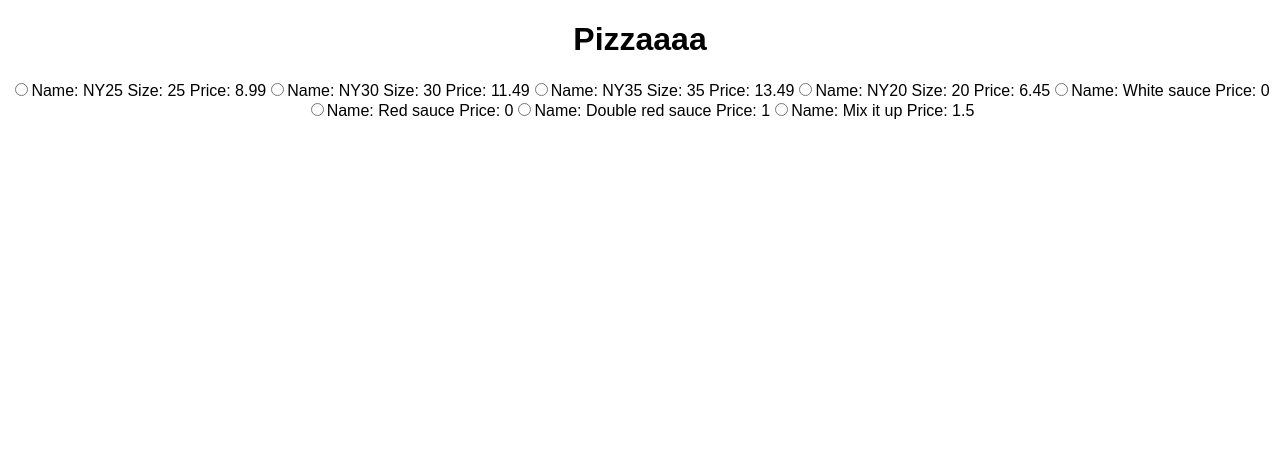
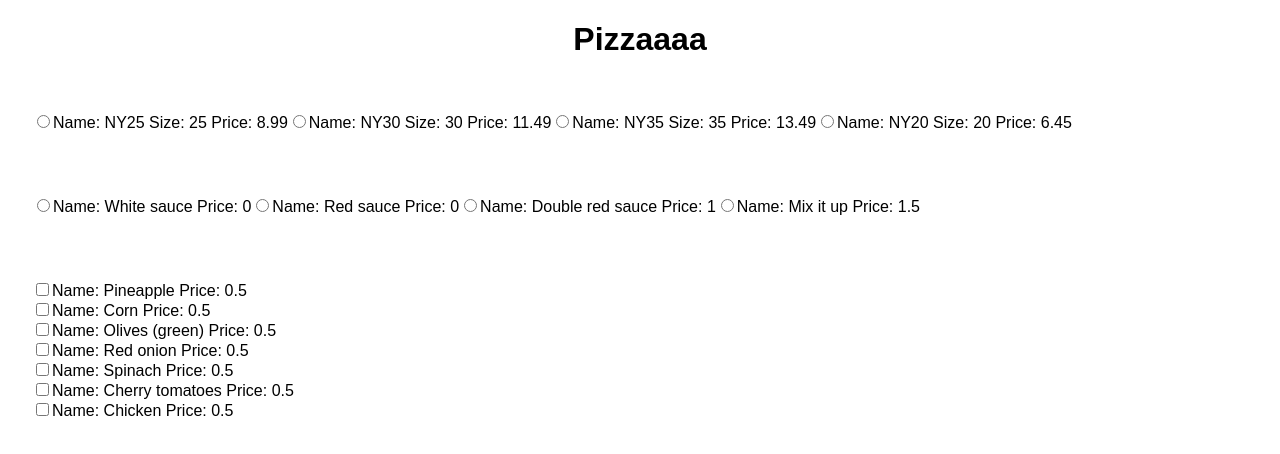
Before and after one commit to Carlier92/homework-6, a React (Create React App) app in the folder pizza-app/: page / in a window 1280 px wide. Shown: the top 454 px of the page. Built offline with nearby package versions, Linux system fonts and the light colour scheme.

Commit message:
make checkboxes work and make start on reducer

```diff
--- a/pizza-app/src/actions/types.js
+++ b/pizza-app/src/actions/types.js
@@ -1,2 +1,4 @@
-// export const ADD_BASE = 'ADD_BASE'
-// export const REMOVE_BASE = 'REMOVE_BASE'
+export const SELECTED_PIZZA = 'SELECTED_PIZZA'
+export const ADD_BASE = 'ADD_BASE'
+export const ADD_SAUCE = 'ADD_SAUCE'
+export const ADD_TOPPINGS = 'ADD_TOPPINGS'
--- a/pizza-app/src/components/PizzaBases.js
+++ b/pizza-app/src/components/PizzaBases.js
@@ -14,9 +14,9 @@ class PizzaBases extends PureComponent {
         this.handleSubmit = this.handleSubmit.bind(this);
     }
 
-    handleChange(name) {
+    handleChange(e) {
         this.setState({
-            pickedBase: name
+            pickedBase: e.target.value
         })
         setTimeout(() => {
             this.props.callbackBase(this.state.pickedBase)
@@ -32,16 +32,18 @@ class PizzaBases extends PureComponent {
         return (
             this.props.data.map(pizzaBase => {
                 const {name, id, size, price} = pizzaBase;
-                return (<label>
+                return (
+                    <label>
                         <input
                             key={name + id}
                             type="radio"
-                        value={pickedBase}
+                            value={name}
                             checked={pickedBase === name}
-                        onChange={() => this.handleChange(name)}
+                            onChange={this.handleChange}
                         />
                         Name: {name} Size: {size} Price: {price}
-                </label>)
+                    </label>
+                )
             })
         )
     }
--- a/pizza-app/src/components/PizzaSauces.js
+++ b/pizza-app/src/components/PizzaSauces.js
@@ -14,9 +14,9 @@ class PizzaSauce extends PureComponent {
         this.handleSubmit = this.handleSubmit.bind(this);
     }
 
-    handleChange(name) {
+    handleChange(e) {
         this.setState({
-            pickedSauce: name
+            pickedSauce: e.target.value
         })
         setTimeout(() => {
             this.props.callbackSauce(this.state.pickedSauce)
@@ -31,17 +31,19 @@ class PizzaSauce extends PureComponent {
         const { pickedSauce } = this.state
         return (
             this.props.data.map(PizzaSauce => {
-                const {name, id, size, price} = PizzaSauce;
-                return (<label>
+                const {name, id, price} = PizzaSauce;
+                return (
+                    <label>
                         <input
                             key={name + id}
                             type="radio"
-                        value={pickedSauce}
+                            value={name}
                             checked={pickedSauce === name}
-                        onChange={() => this.handleChange(name)}
+                            onChange={this.handleChange}
                         />
                         Name: {name} Price: {price}
-                </label>)
+                    </label>
+                )
             })
         )
     }
--- /dev/null
+++ b/pizza-app/src/components/PizzaToppings.js
@@ -0,0 +1,63 @@
+import React, { PureComponent } from 'react'
+import { connect } from 'react-redux'
+
+class PizzaToppings extends PureComponent {
+    constructor(props) {
+        super(props);
+        this.state = {
+            pickedToppings: []
+        }
+
+        this.handleChange = this.handleChange.bind(this);
+        this.handleSubmit = this.handleSubmit.bind(this);
+    }
+
+    handleChange(e) {
+        if(this.state.pickedToppings.includes(e.target.value)) {
+            let stateCopy = [...this.state.pickedToppings]
+            stateCopy.splice(stateCopy.indexOf(e.target.value), 1);
+
+            this.setState({
+                pickedToppings: stateCopy
+            })
+        } else {
+            this.setState({
+                pickedToppings: [e.target.value, ...this.state.pickedToppings]
+            })
+        }
+
+        setTimeout(() => {
+            this.props.callbackTopping(this.state.pickedToppings)
+        }, 10) //hacky way voor het werken van de eerste klik. refactoren naar betere promiss?
+    }
+
+    handleSubmit(event) {
+        event.preventDefault()
+    }
+
+    render() {
+        const { pickedToppings } = this.state
+
+        return (
+            this.props.data.map(topping => {
+                const {name, id, price} = topping
+                return (
+                    <label>
+                        <input
+                            key={name + id}
+                            type="checkbox"
+                            value={name}
+                            checked={pickedToppings.includes(name)}
+                            onChange={this.handleChange}
+                        />
+                        Name: {name} Price: {price}
+                    </label>
+                )
+            })
+        )
+    }
+}
+
+export default PizzaToppings
+
+//proberen om deze state naar de redux state te krijgen.
--- a/pizza-app/src/containers/AllOptions.js
+++ b/pizza-app/src/containers/AllOptions.js
@@ -4,17 +4,19 @@ import { connect } from 'react-redux'
 import {bases, sauces, toppings} from '../data/pizza-options'
 import PizzaBases from '../components/PizzaBases'
 import PizzaSauces from '../components/PizzaSauces'
+import PizzaToppings from '../components/PizzaToppings'
 
 class AllOptions extends PureComponent {
     constructor(props) {
         super(props);
         this.state = {
             pickedBase: "",
-            pickedSauce: ""
+            pickedSauce: "",
+            pickedTopping: []
         }
         this.callbackBase = this.callbackBase.bind(this)
         this.callbackSauce = this.callbackSauce.bind(this)
-
+        this.callbackTopping = this.callbackTopping.bind(this)
     }
 
     callbackBase(childState) {
@@ -29,14 +31,29 @@ class AllOptions extends PureComponent {
         })
     }
 
+    callbackTopping(childState) {
+        this.setState({
+            pickedTopping: childState
+        })
+    }
+
     render() {
         console.log(this.state);
 
         return (
             <form>
-                <PizzaBases callbackBase={this.callbackBase} data={bases} />
-                <PizzaSauces callbackSauce={this.callbackSauce} data={sauces} />
-                {/* <CheckBoxComponent data={pizzaToppings} /> */}
+                <ul className="form-list">
+                    <li className="bases">
+                        <PizzaBases callbackBase={this.callbackBase} data={bases} />
+                    </li>
+                    <li className="sauces">
+                        <PizzaSauces callbackSauce={this.callbackSauce} data={sauces} />
+                    </li>
+
+                    <li className="toppings">
+                        <PizzaToppings callbackTopping={this.callbackTopping} data={toppings} />
+                    </li>
+                </ul>
             </form>
         )
     }
--- a/pizza-app/src/data/pizza-options.js
+++ b/pizza-app/src/data/pizza-options.js
@@ -16,7 +16,7 @@ export const bases = [ //radio button
     {id: 1, name: 'Pineapple', price: 0.50},
     {id: 2, name: 'Corn', price: 0.50},
     {id: 3, name: 'Olives (green)', price: 0.50},
-    {id: 4, name: 'Red union', price: 0.50},
+    {id: 4, name: 'Red onion', price: 0.50},
     {id: 5, name: 'Spinach', price: 0.50},
     {id: 6, name: 'Cherry tomatoes', price: 0.50},
     {id: 7, name: 'Chicken', price: 0.50}
--- a/pizza-app/src/index.js
+++ b/pizza-app/src/index.js
@@ -1,6 +1,7 @@
 import React from 'react';
 import ReactDOM from 'react-dom';
 import './index.css';
+import './style/styles.css';
 import App from './App';
 import registerServiceWorker from './registerServiceWorker';
 import { Provider } from 'react-redux'
--- a/pizza-app/src/reducers/pickPizza.js
+++ b/pizza-app/src/reducers/pickPizza.js
@@ -1,11 +1,17 @@
+import { ADD_BASE, ADD_SAUCE, ADD_TOPPINGS } from '../actions/types'
+
 export default (state = [], { type, payload } = {}) => {
+    switch (type) {
+        case ADD_BASE :
+            return state.concat(payload)
 
-    switch (type) {
-        case 'ADD_BASE':
-            return state.push(payload)
-        case 'REMOVE_BASE':
+        case ADD_SAUCE :
+            return state.concat(payload)
+
+        case ADD_TOPPINGS :
+            return state.concat(payload)
+
+        default:
             return state
-    default:
-      return state
     }
-  }
+}
--- /dev/null
+++ b/pizza-app/src/style/styles.css
@@ -0,0 +1,17 @@
+.form-list {
+    list-style: none;
+    padding: 0;
+    margin: 0;
+    display: flex;
+    flex-direction: column;
+    text-align: left;
+}
+
+.bases, .sauces, .toppings {
+    display: flex;
+    margin: 2rem;
+}
+
+.toppings {
+    flex-direction: column
+}
```
Also changed, not shown: pizza-app/src/actions/pizza.js (+12 -5 lines), pizza-app/src/components/PizzaPrice.js (added, +29 -0 lines), pizza-app/src/components/checkboxes.js (deleted). Lines whose indentation alone changed are shown as unchanged.
